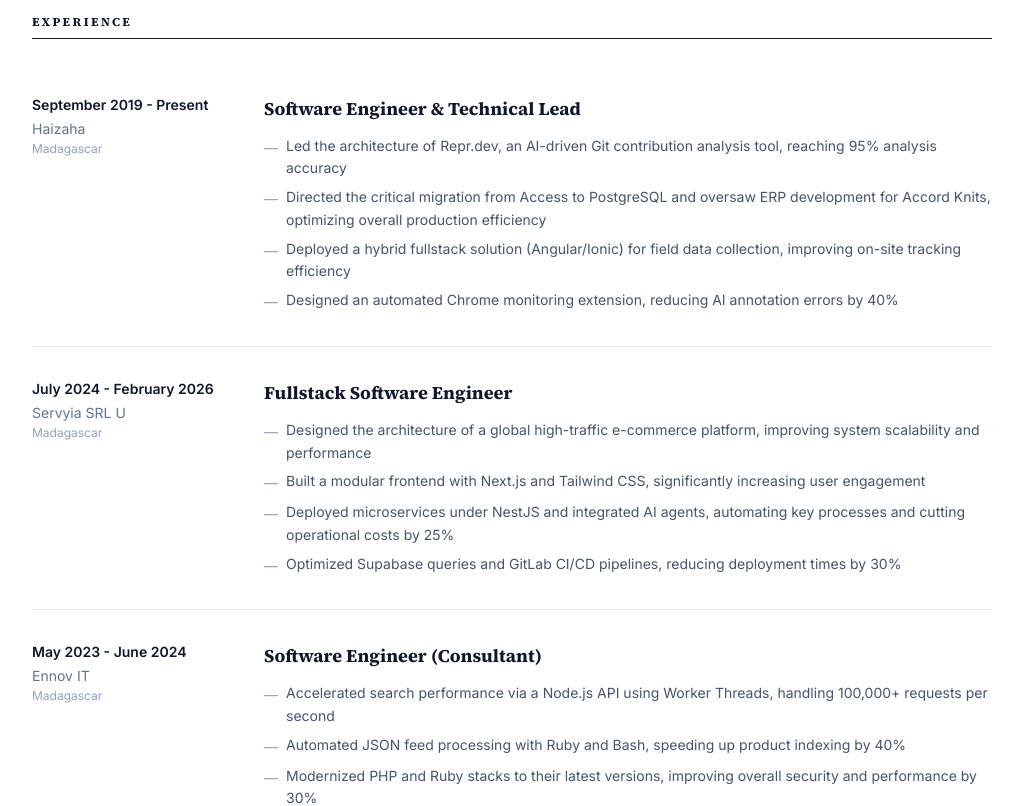
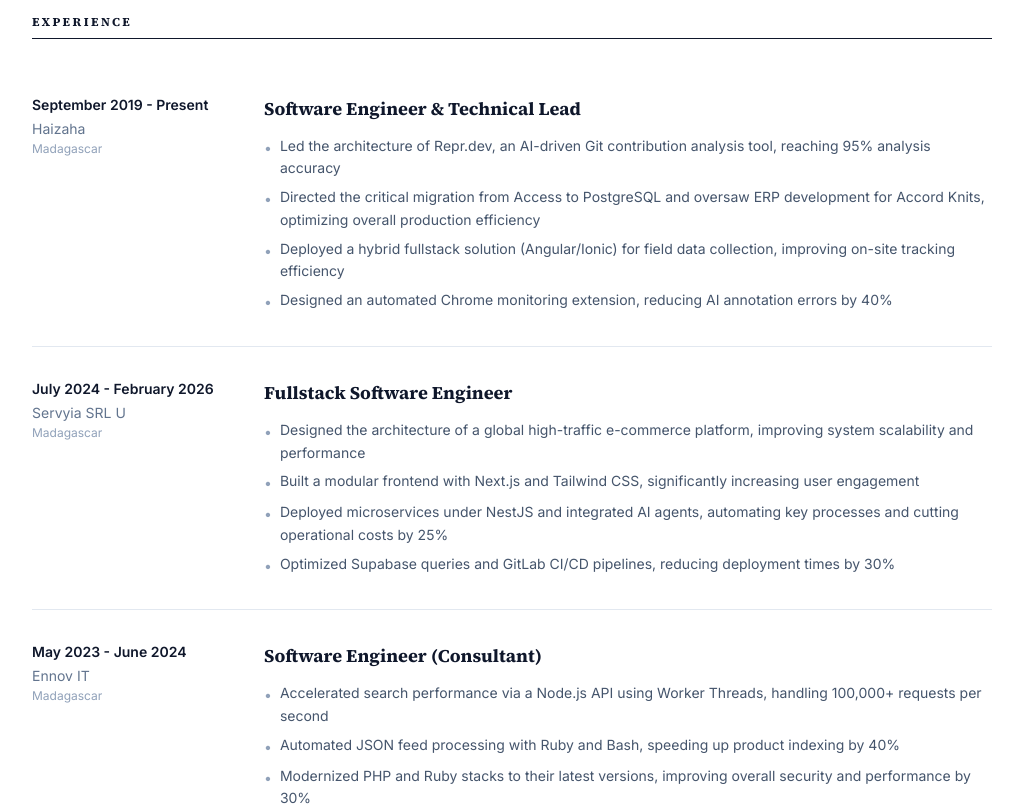
Before and after one commit to rakotoson/website, a Vue app: page / in a window 1280 px wide. Shown: the part 1180-1986 px from the top of the page, without its empty margins (128-1151 px from the left). Built offline with nearby package versions, Linux system fonts and the light colour scheme.

Commit message:
Use bullet points instead of em-dashes for experience achievement list

```diff
--- a/src/components/ExperienceSection.vue
+++ b/src/components/ExperienceSection.vue
@@ -28,7 +28,7 @@ defineProps({
             :key="detailIndex"
             class="flex items-start gap-2 text-sm text-slate-600 dark:text-slate-400 leading-relaxed"
           >
-            <span class="text-slate-400 dark:text-slate-600 mt-0.5">&mdash;</span>
+            <span class="text-slate-400 dark:text-slate-600 mt-0.5">&bull;</span>
             <span>{{ detail }}</span>
           </li>
         </ul>
```
